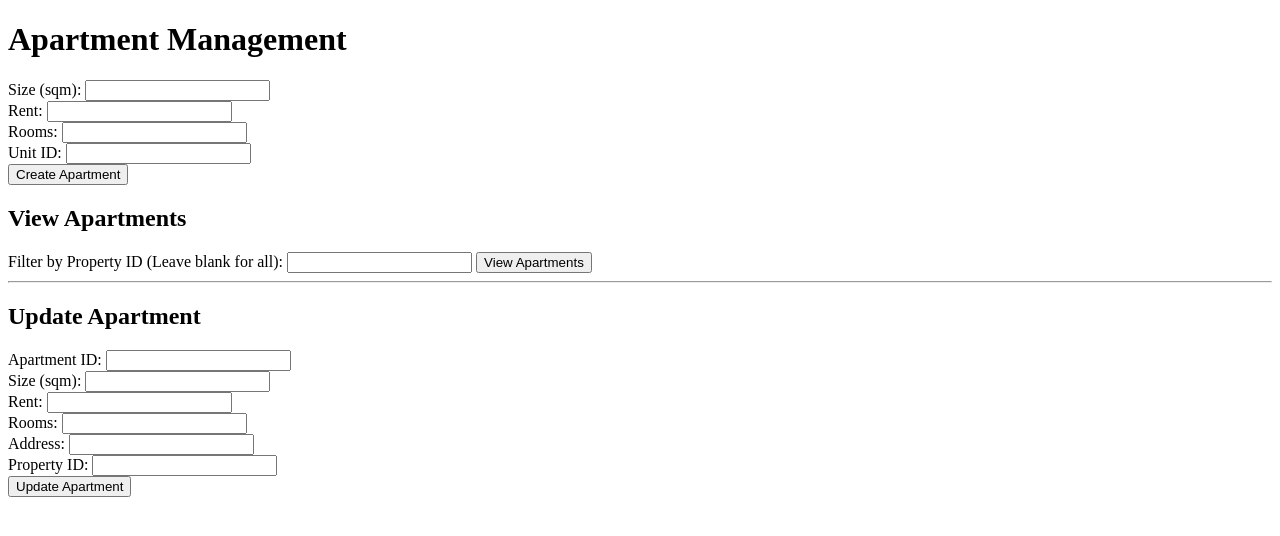
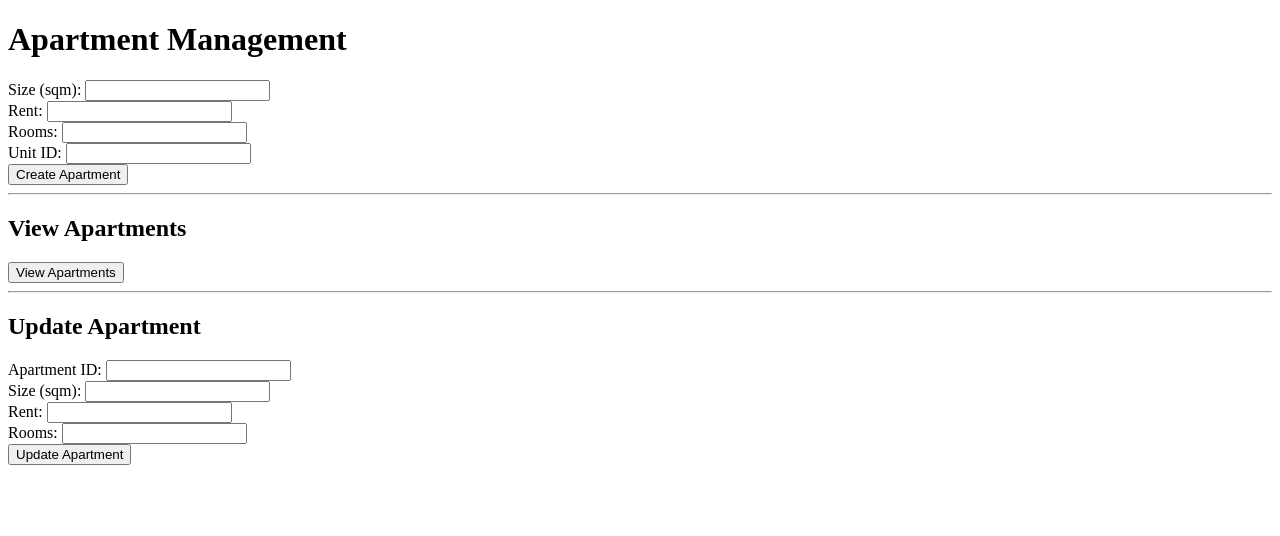
Before and after one commit to vitoxvi/Immotech, a Flask app: page /appartments in a window 1280 px wide. Shown: the top 536 px of the page. Run offline with Flask 3, Linux system fonts and the light colour scheme.

Commit message:
fixed: appartments can now be updated

```diff
--- a/endpoints/apartments.py
+++ b/endpoints/apartments.py
@@ -97,26 +97,34 @@ def get_apartment(apartment_id):
 @apartment_bp.route('/backend/apartments/<int:apartment_id>', methods=['PUT'])
 def update_apartment(apartment_id):
     data = request.json
-    size_sqm = data.get('size_sqm')
-    rent = data.get('rent')
-    rooms = rooms = int(data.get('rooms')) if data.get('rooms') is not None else 0
+    try:
+        # Parse parameters
+        size_sqm = str(data.get('size_sqm'))  # Ensure it's a string for TEXT type
+        rent = float(data.get('rent'))  # Ensure rent is a valid float
+        rooms = int(data.get('rooms')) if data.get('rooms') is not None else 0
 
-    address = data.get('address')
-    property_id = data.get('property_id')
+        # Validate required fields
+        if not all([size_sqm, rent, rooms]):
+            return jsonify({"error": "All required fields must be provided"}), 400
 
-    if not all([size_sqm, rent, address, property_id]):
-        return jsonify({"error": "All required fields must be provided"}), 400
 
-    query = """
-    UPDATE Apartment
-    SET size_sqm = ?, rent = ?, rooms = ?, address = ?,  property_id = ?, updated_at = CURRENT_TIMESTAMP
-    WHERE id = ?
-    """
-    result = query_db(query, (size_sqm, rent, rooms, address, property_id, apartment_id), commit=True)
-    if "error" in result:
-        return jsonify(result), 500
+        # Update the apartment in the database
+        query = """
+        UPDATE Apartment
+        SET size_sqm = ?, rent = ?, rooms = ?, updated_at = CURRENT_TIMESTAMP
+        WHERE id = ?
+        """
+        result = query_db(query, (size_sqm, rent, rooms, apartment_id), commit=True)
+        if "error" in result:
+            print("Database error:", result)
+            return jsonify(result), 500
 
-    return jsonify({"message": "Apartment updated successfully"}), 200
+        return jsonify({"message": "Apartment updated successfully"}), 200
+
+    except Exception as e:
+        print("Error updating apartment:", e)
+        return jsonify({"error": str(e)}), 500
+
 
 
 # DELETE an apartment
--- a/templates/appartment.html
+++ b/templates/appartment.html
@@ -28,12 +28,10 @@
     </form>
     <div id="createResult"></div>
 
-
+    <hr>
 
     <!-- View Apartments -->
     <h2>View Apartments</h2>
-    <label for="propertyIdFilter">Filter by Property ID (Leave blank for all):</label>
-    <input type="number" id="propertyIdFilter" name="propertyIdFilter">
     <button id="viewApartmentsButton">View Apartments</button>
     <div id="apartmentsList"></div>
 
@@ -46,19 +44,13 @@
         <input type="number" id="updateId" name="updateId" required><br>
 
         <label for="updateSizeSqm">Size (sqm):</label>
-        <input type="number" id="updateSizeSqm" name="updateSizeSqm" required><br>
+        <input type="text" id="updateSizeSqm" name="updateSizeSqm" required><br>
 
         <label for="updateRent">Rent:</label>
         <input type="number" id="updateRent" name="updateRent" required><br>
 
         <label for="updateRooms">Rooms:</label>
         <input type="number" id="updateRooms" name="updateRooms"><br>
-
-        <label for="updateAddress">Address:</label>
-        <input type="text" id="updateAddress" name="updateAddress" required><br>
-
-        <label for="updatePropertyId">Property ID:</label>
-        <input type="number" id="updatePropertyId" name="updatePropertyId" required><br>
 
         <button type="submit">Update Apartment</button>
     </form>
@@ -98,14 +90,10 @@
             }
         });
 
-
         // View Apartments
         document.getElementById('viewApartmentsButton').addEventListener('click', async () => {
-            const propertyId = document.getElementById('propertyIdFilter').value;
-            const url = propertyId ? `${APARTMENT_API}?property_id=${propertyId}` : APARTMENT_API;
-
             try {
-                const response = await fetch(url);
+                const response = await fetch(APARTMENT_API);
 
                 if (!response.ok) {
                     throw new Error(`HTTP error! Status: ${response.status}`);
@@ -122,8 +110,7 @@
                             <strong>Size (sqm):</strong> ${apartment.size_sqm}<br>
                             <strong>Rent:</strong> ${apartment.rent}<br>
                             <strong>Rooms:</strong> ${apartment.rooms || 'N/A'}<br>
-                            <strong>Address:</strong> ${apartment.address}<br>
-                            <strong>Property ID:</strong> ${apartment.property_id}<br>
+                            <strong>Unit ID:</strong> ${apartment.unit_id}<br>
                             <button onclick="deleteApartment(${apartment.id})">Delete</button>
                             <hr>
                         </div>
@@ -166,9 +153,7 @@
             const payload = {
                 size_sqm: document.getElementById('updateSizeSqm').value,
                 rent: document.getElementById('updateRent').value,
-                rooms: document.getElementById('updateRooms').value,
-                address: document.getElementById('updateAddress').value,
-                property_id: document.getElementById('updatePropertyId').value
+                rooms: document.getElementById('updateRooms').value || 0,
             };
 
             try {
```
